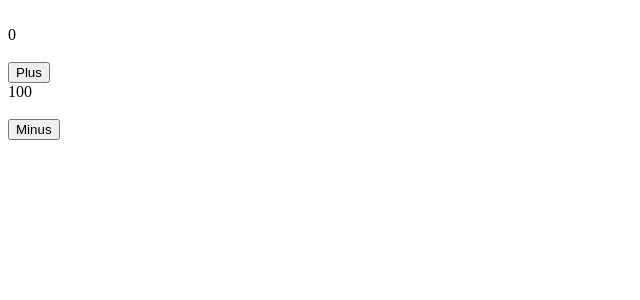
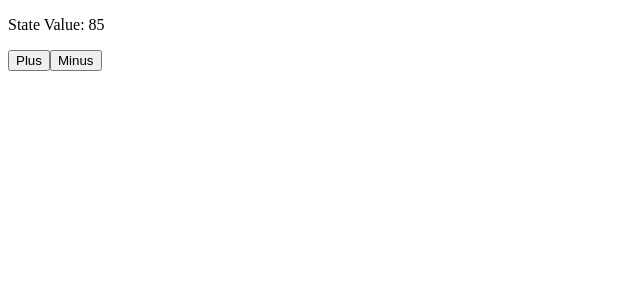
Before and after one commit to SahilMern/Reactjs, a React (Vite) app: page / in a window 1280 px wide. Shown: the top 300 px of the page, without its empty margins (0-640 px from the left). Built offline with nearby package versions, Linux system fonts and the light colour scheme.

Commit message:
practice useReducer

```diff
--- a/src/Test/Test.jsx
+++ b/src/Test/Test.jsx
@@ -1,28 +1,33 @@
-import React, { useState, useMemo } from "react";
+import { useReducer } from "react";
 
-function App() {
-  const [count, setCount] = useState(0);
+const Test = () => {
+  // Correct spelling of `initialState`
+  const initialState = 85;
 
-  // Expensive calculation function
-  const expensiveComputation = () => {
-    console.log("Calculating..."); // This will log only once
-    let sum = 0;
-    for (let i = 0; i < 1000000000; i++) {
-      sum += i;
+  // Reducer function should handle actions
+  const reducer = (state, action) => {
+    console.log(state, action); // This will log the current state and the action
+
+    switch (action.type) {
+      case "Increment":
+        return state + 1; // Increment the state
+      case "Decrement":
+        return state - 1; // Decrement the state
+      default:
+        return state; // Return the current state if no action matches
     }
-    return sum;
   };
 
-  // Memoizing the result of expensiveComputation
-  const result = useMemo(() => expensiveComputation(), []);  // Empty dependency array means it's calculated only once
+  // useReducer hook to handle state and dispatch
+  const [stateValue, dispatch] = useReducer(reducer, initialState);
 
   return (
-    <div>
-      <p>Count: {count}</p>
-      <p>Computation Result: {result}</p>
-      <button onClick={() => setCount(count + 1)}>Increment Count</button>
-    </div>
+    <>
+      <p>State Value: {stateValue}</p> {/* Display current state value */}
+      <button onClick={() => dispatch({ type: "Increment" })}>Plus</button>
+      <button onClick={() => dispatch({ type: "Decrement" })}>Minus</button>
+    </>
   );
-}
+};
 
-export default App;
+export default Test;
--- /dev/null
+++ b/src/hooks/useCallback/AfterCallback.jsx
@@ -0,0 +1,15 @@
+import { useState } from "react";
+import CallbackChild from "./CallbackChild";
+
+const AfterCallback = () => {
+  const [data, setData] = useState(2);
+  return (
+    <div>
+      AfterCallback
+
+      <CallbackChild data={data} />
+    </div>
+  );
+};
+
+export default AfterCallback;
--- /dev/null
+++ b/src/hooks/useCallback/CallbackChild.jsx
@@ -0,0 +1,14 @@
+
+const CallbackChild = ({data}) => {
+  const recreactionOfFn =() => {
+    console.log("hello");
+
+  }
+  return (
+    <div>{recreactionOfFn()}
+    <p>data{data}</p>
+    </div>
+  )
+}
+
+export default CallbackChild
--- a/src/hooks/useMemo/Aftermemo.jsx
+++ b/src/hooks/useMemo/Aftermemo.jsx
@@ -13,20 +13,20 @@ const Aftermemo = () => {
   };
 
   // The multiplication function will be re-calculated every render
-  // const multiplication = useMemo(() => {
-  //   console.log("hello daty");
+  const multiplication = useMemo(() => {
+    console.log("hello daty");
 
-  //   return add*10
-  // },[])
+    return add*10
+  },[])
 
-  const multiplication = () => {
-    console.log("heheh");
+  // const multiplication = () => {
+  //   console.log("heheh");
 
-  }
+  // }
 
   return (
     <>
-      <div>{multiplication()}</div>
+      <div>{multiplication}</div>
       <br />
       <div>{add}</div>
       <br />
--- a/src/main.jsx
+++ b/src/main.jsx
@@ -9,6 +9,7 @@ import {  UserProvider } from './userContext/userContext.jsx'
 import LiftingStateUp from './lifting/LiftingStateUp.jsx'
 import Test from './Test/Test.jsx'
 import Aftermemo from './hooks/useMemo/Aftermemo.jsx'
+import AfterCallback from './hooks/useCallback/AfterCallback.jsx'
 
 createRoot(document.getElementById('root')).render(
   <UserProvider>
@@ -18,7 +19,8 @@ createRoot(document.getElementById('root')).render(
     {/* <Test /> */}
     {/* <ParentEvent /> */}
     {/* <LiftingStateUp /> */}
-    {/* <Test /> */}
-    <Aftermemo />
+    {/* <Aftermemo /> */}
+    {/* <AfterCallback /> */}
+    <Test />
   </UserProvider>
 )
```
